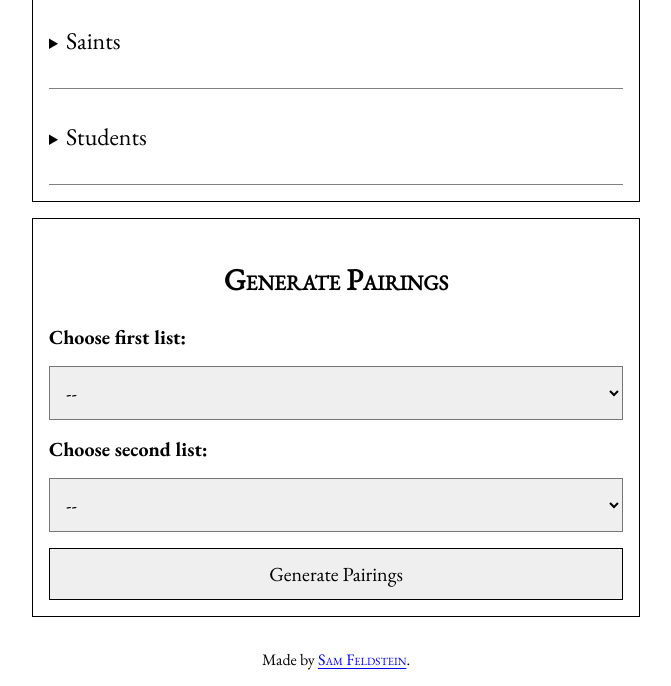
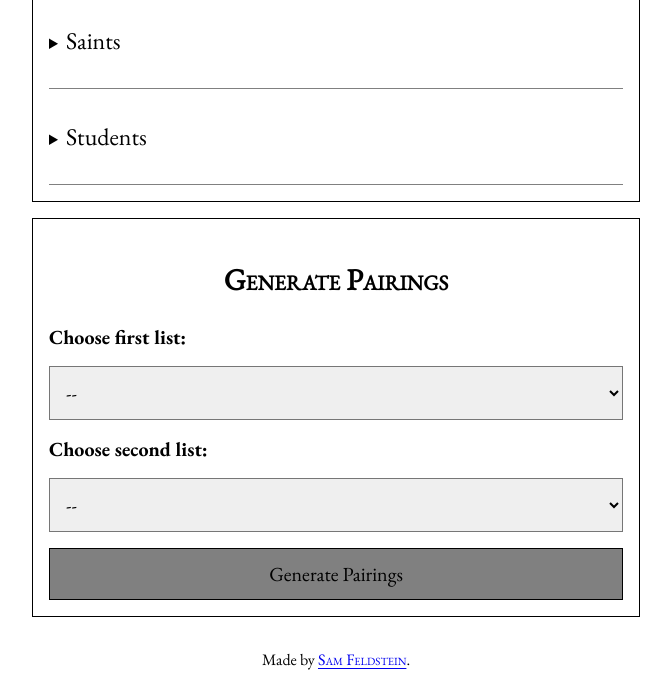
Before and after one commit to samfeldstein/pairings, a website with bundled scripts: page index.html in a window 1280 px wide. Shown: the part 499-1185 px from the top of the page, without its empty margins (304-975 px from the left). Built offline with nearby package versions, Linux system fonts and the light colour scheme.

Commit message:
Set submit button background color
Try to override webkit. Appearance rules do nothing.

```diff
--- a/index.html
+++ b/index.html
@@ -98,7 +98,7 @@
         border-style: solid;
         border-width: 1px;
         border-color: inherit;
-        /* background-color: grey; */
+        background-color: grey;
       }
 
       button:hover,
```
